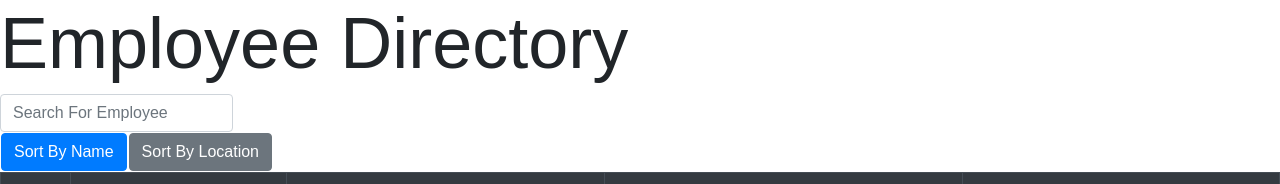
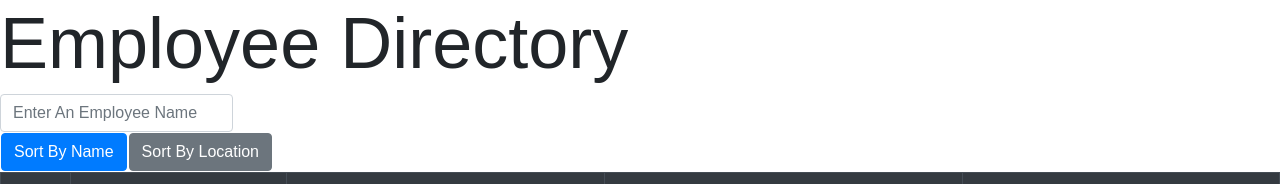
Before and after one commit to kaidong-chr/HW20_React_Employee_Directory, a React (Create React App) app: page / in a window 1280 px wide. Shown: the top 184 px of the page. Built offline with nearby package versions, Linux system fonts and the light colour scheme.

Commit message:
Added readme, and updated placeholder text for searchForm

```diff
--- a/src/components/SearchForm.js
+++ b/src/components/SearchForm.js
@@ -5,7 +5,7 @@ const Search = (props) => {
     <form className="d-flex">
       <div>
         <input
-          placeholder="Search For Employee"
+          placeholder="Enter An Employee Name"
           name="search"
           type="text"
           value={props.term}
```
Also changed, not shown: 2 other files (tests, documents, lock files or other folders).
